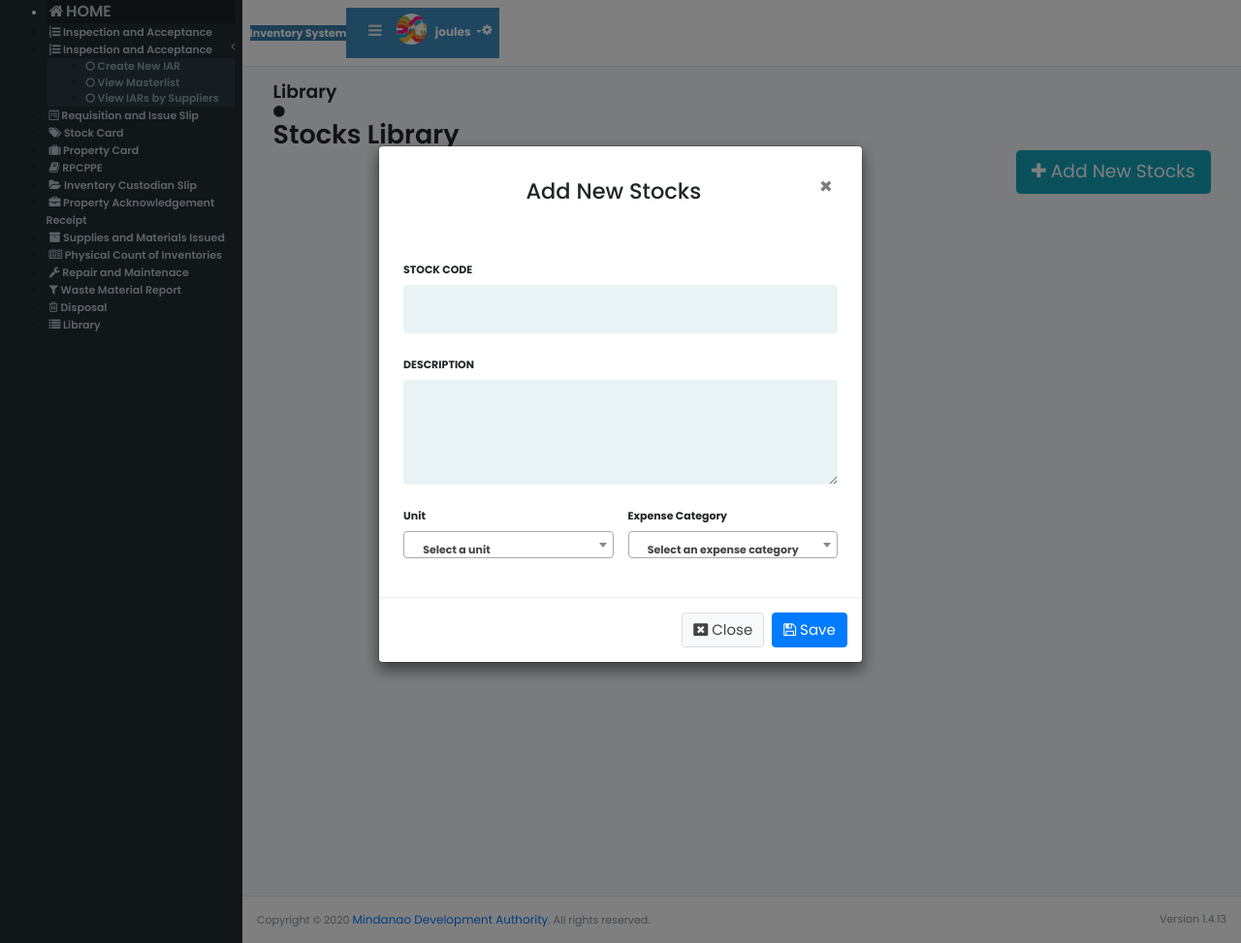
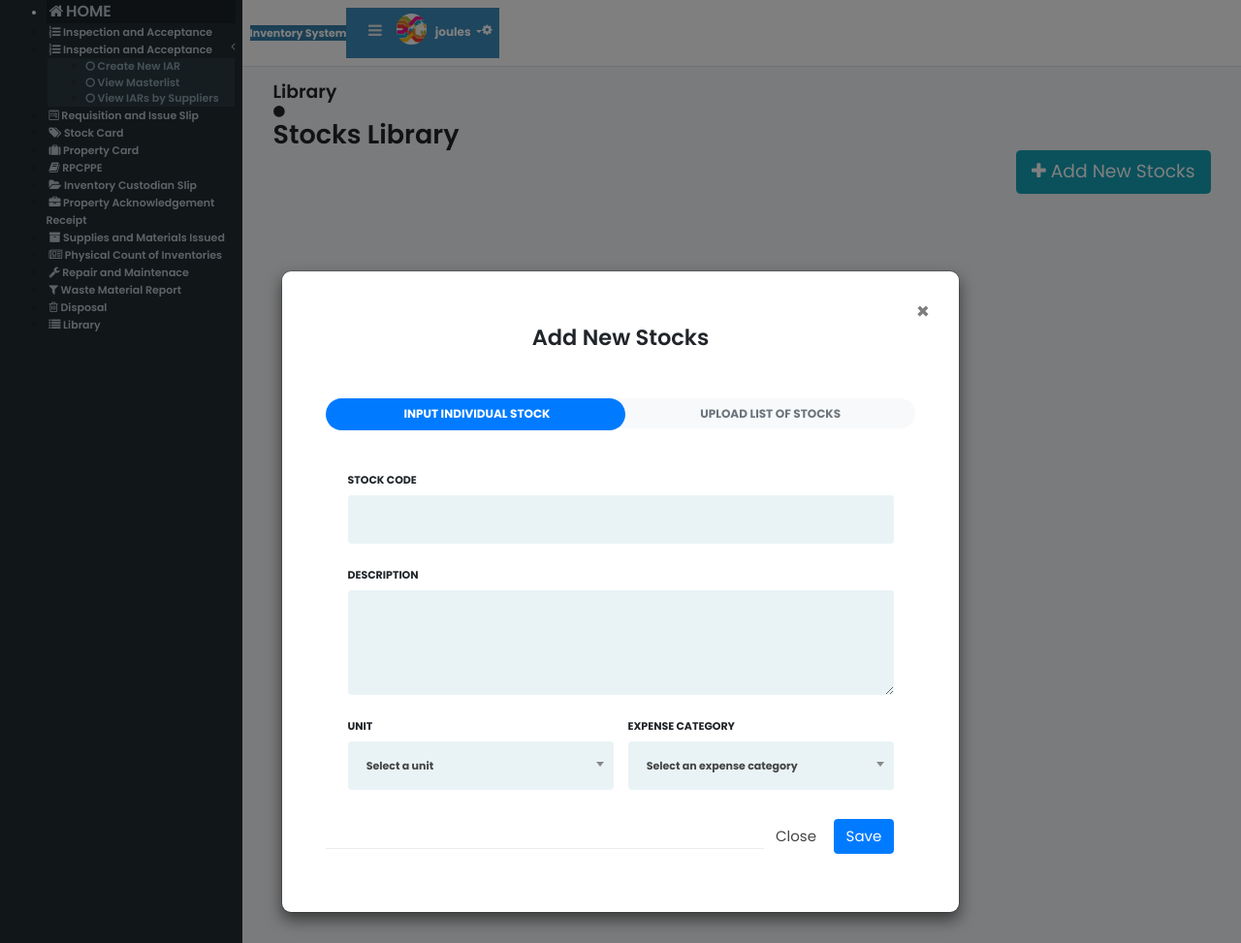
Before and after one commit to camniev/MinDAInventorySystem, a Laravel app: page /library in a window 1280 px wide, after a click on "Add New Stocks". Shown: the whole page at 97% size. Run offline with Laravel 8, Linux system fonts and the light colour scheme; a user stored in the database is signed in; data comes from the database, SQL or seed files in the repository; data that the repository does not hold is empty; style sheets or scripts are compiled from the project's sources; some libraries are stand-ins or nearby versions.

Commit message:
refactor: update library form

```diff
--- a/resources/views/layouts/master.blade.php
+++ b/resources/views/layouts/master.blade.php
@@ -1,4 +1,3 @@
-
 <!DOCTYPE html>
 <html>
 <head>
@@ -11,21 +10,23 @@
 
   <title>Mindanao Development Authority Inventory Management System</title>
 
+    <meta content="width=device-width, initial-scale=1, maximum-scale=1, user-scalable=no" name="viewport">
+
+    <!-- <link rel="stylesheet" type="text/css" href="https://cdnjs.cloudflare.com/ajax/libs/twitter-bootstrap/4.3.1/css/bootstrap.min.css"> -->
+
     <link href="{{ asset('css/app.css') }}" rel="stylesheet">
 
     <link href="{{ asset('css/minda.css') }}" rel="stylesheet">
-
-    <meta content="width=device-width, initial-scale=1, maximum-scale=1, user-scalable=no" name="viewport">
 
     <link rel="stylesheet" href="{{ asset('css/bootstrap.min.css')}}">
 
     <link rel="stylesheet" href="{{ asset('dist/css/adminlte.min.css')}}">
 
     <link rel="stylesheet" href="{{ asset('dist/css/skins/_all-skins.min.css')}}">
+
     <link href="{{ asset('css/iCheck/all.css') }}" rel="stylesheet">
 
-    <link rel="stylesheet"
-        href="https://fonts.googleapis.com/css?family=Source+Sans+Pro:300,400,600,700,300italic,400italic,600italic">
+    <link rel="stylesheet" href="https://fonts.googleapis.com/css?family=Source+Sans+Pro:300,400,600,700,300italic,400italic,600italic">
 
     <link rel="preconnect" href="https://fonts.googleapis.com"><link rel="preconnect" href="https://fonts.gstatic.com" crossorigin><link href="https://fonts.googleapis.com/css2?family=Poppins:wght@200;300;400;500;600;700;800;900&display=swap" rel="stylesheet">
 
@@ -41,6 +42,7 @@
     <script src="https://unpkg.com/sweetalert/dist/sweetalert.min.js"></script>
 
     <script src="https://code.jquery.com/jquery-3.2.1.slim.min.js"></script>
+
     <script src="https://cdnjs.cloudflare.com/ajax/libs/popper.js/1.12.9/umd/popper.min.js"></script>
 
     <script src="https://cdnjs.cloudflare.com/ajax/libs/popper.js/1.12.9/umd/popper.min.js" integrity="sha384-ApNbgh9B+Y1QKtv3Rn7W3mgPxhU9K/ScQsAP7hUibX39j7fakFPskvXusvfa0b4Q" crossorigin="anonymous"></script>
@@ -101,8 +103,12 @@
         text-align: center;
       }
 
+      .modal-content {
+        border-radius: 10px;
+      }
+
       .modal-content h4 {
-        font-weight: 500;
+        font-weight: 600;
       }
 
       .modal-header .close {
@@ -111,11 +117,7 @@
       }
 
       .modal-xl {
-        width: 1140px;
-      }
-
-      .modal-body {
-        padding: 25px 25px 25px 25px;
+        width: 700px;
       }
 
       .modal-body .form-group input[type=text], .modal-body .form-group textarea, .modal-body .form-group select {
@@ -129,10 +131,110 @@
         font-weight: 500;
       }
 
+      .nav-pills .nav-link.active, .nav-pills .show>.nav-link {
+          color: #fff;
+          background-color: #007bff;
+      }
+
+      .nav {
+        display:flex;
+      }
+
+
       /* .modal-body .form-group input[type=text]:focus {
         color: #000;
         font-weight: 500;
       } */
+
+      /* modal select */
+
+      .select2-container--default .select2-selection--single {
+        background-color: #e9f3f5;
+        /* border: 1px solid #aaa; */
+        /* border-radius: 4px; */
+        border: 0px;
+      }
+
+      /* select textbox size */
+      .select2-container .select2-selection--single {
+        box-sizing: border-box;
+        cursor: pointer;
+        display: block;
+        height: 0px;
+        padding-top: 14px;
+        padding-bottom: 36px;
+        user-select: none;
+        -webkit-user-select: none;
+      }
+
+
+      /* select text line height */
+      /* .select2-container--default .select2-selection--single .select2-selection__rendered {
+          color: #444;
+          line-height: 0px;
+      } */
+
+      .select2-container--default .select2-selection--single .select2-selection__rendered {
+        color: #444;
+        line-height: 28px;
+      }
+
+
+      /* select arrow */
+      .select2-container--default .select2-selection--single .select2-selection__arrow {
+        height: 26px;
+        position: absolute;
+        top: 14px;
+        right: 4px;
+        width: 20px;
+      }
+
+      .select2-container--default .select2-selection--single .select2-selection__arrow {
+        height: 26px;
+        position: absolute;
+        top: 10px;
+        right: 4px;
+        width: 20px;
+      }
+
+      /* end modal select */
+
+      /* Rounded tabs */
+
+    @media (min-width: 576px) {
+      .rounded-nav {
+        border-radius: 50rem !important;
+      }
+    }
+
+    @media (min-width: 576px) {
+      .rounded-nav .nav-link {
+        border-radius: 50rem !important;
+      }
+    }
+
+    /* With arrow tabs */
+
+    .with-arrow .nav-link.active {
+      position: relative;
+    }
+
+    .with-arrow .nav-link.active::after {
+      content: '';
+      border-left: 6px solid transparent;
+      border-right: 6px solid transparent;
+      border-top: 6px solid #2b90d9;
+      position: absolute;
+      bottom: -6px;
+      left: 50%;
+      transform: translateX(-50%);
+      display: block;
+    }
+
+    .btn-blank {
+      color: #444;
+      border-color: 0px;
+    }
 
      </style>
 
--- a/resources/views/stocklibrary/library-list.blade.php
+++ b/resources/views/stocklibrary/library-list.blade.php
@@ -160,31 +160,42 @@
 
 <!-- new modal for adding stocks -->
 <div id="addStocksModal" class="modal fade modal-default" role="dialog">
-      <div class="modal-dialog">
-
+	<div class="modal-dialog modal-xl modal-dialog-centered">
 		<!-- Modal content-->
 		<div class="modal-content">
 			<div class="modal-header">
 				<button type="button" class="close" data-dismiss="modal">&times;</button>
-            <h4 class="modal-title">Add New Stocks</h4>
+				<h4 class="modal-title mt-4">Add New Stocks</h4>
 			</div>
-          <form>
-          <div class="modal-body">
+			<div class="modal-body px-5">
+				<!-- Rounded tabs -->
+				<ul id="myTab" role="tablist" class="nav nav-tabs nav-pills flex-column flex-sm-row text-center bg-light border-0 rounded-nav">
+					<li class="nav-item flex-sm-fill">
+						<a id="encode_ind_stocks_tab" data-toggle="tab" href="#encode_ind_stocks" role="tab" aria-controls="encode_ind_stocks" aria-selected="true" class="nav-link border-0 text-uppercase font-weight-bold active"> <span class="fa fa-pen"></span> Input Individual Stock</a>
+					</li>
+					<li class="nav-item flex-sm-fill">
+						<a id="upload_excel_stocks_tab" data-toggle="tab" href="#upload_excel_stocks" role="tab" aria-controls="upload_excel_stocks" aria-selected="false" class="nav-link border-0 text-uppercase font-weight-bold">Upload List of Stocks</a>
+					</li>
+				</ul>
+				<div id="myTabContent" class="tab-content">
+					<div id="encode_ind_stocks" role="tabpanel" aria-labelledby="encode_ind_stocks_tab" class="tab-pane fade px-4 py-5 show active">
 						<div class="form-group">
 							<label for="firstName">STOCK CODE</label>
 							<input type="text" class="form-control" name="stock_code" id="stock_code">
 						</div>
+
 						<!-- textarea -->
 						<div class="form-group">
 							<label>DESCRIPTION</label>
 							<textarea class="form-control" rows="3" name="description" id="description"></textarea>
 						</div>
+
 						<div class="row">
 							<div class="col-md-6">
 								<div class="form-group">
-							<label>Unit</label>
+									<label>UNIT</label>
 									<select class="form-control select2" style="width: 100%;">
-								<option selected="selected">Select a unit</option>
+										<option value="" selected disabled>Select a unit</option>
 										<option>ream</option>
 										<option>piece</option>
 										<option>set</option>
@@ -195,9 +206,9 @@
 							</div>
 							<div class="col-md-6">
 								<div class="form-group">
-							<label>Expense Category</label>
+									<label>EXPENSE CATEGORY</label>
 									<select class="form-control select2" style="width: 100%;">
-								<option selected="selected">Select an expense category</option>
+										<option value="" selected disabled>Select an expense category</option>
 										<option>Office Supplies</option>
 										<option>ICT Supplies</option>
 										<option>Other Supplies Inventory</option>
@@ -206,15 +217,24 @@
 								</div>
 							</div>
 						</div>
-
-
-
+						<!-- form buttons -->
+						<div class="mt-3 mb-5 pull-right">
+							<button type="button" class="btn btn-blank mr-1" data-dismiss="modal"> Close</button>
+							<button type="submit" class="btn btn-primary"> Save</button>
+						</div>
+						<!-- end form buttons -->
+					</div>
+					<div id="upload_excel_stocks" role="tabpanel" aria-labelledby="upload_excel_stocks_tab" class="tab-pane fade px-4 py-5">
+						<p class="text-muted">Lsdfsdfsllum dolore eu fugiat nulla pariatur. Excepteur sint occaecat cupidatat non proident, sunt in culpa qui officia deserunt mollit anim id est laborum.</p>
+						<p class="text-muted mb-0">Lorem ipsum dolor sit amet, consectetur adipisicing elit, sed do eiusmod tempor incididunt ut labore et dolore magna aliqua. Ut enim ad minim veniam, quis nostrud exercitation ullamco laboris nisi ut aliquip ex ea commodo consequat. Duis aute
+						irure dolor in reprehenderit in voluptate velit esse cillum dolore eu fugiat nulla pariatur. Excepteur sint occaecat cupidatat non proident, sunt in culpa qui officia deserunt mollit anim id est laborum.</p>
+					</div>
+					<!-- End rounded tabs -->
 				</div>
 			<div class="modal-footer">
-            <button type="button" class="btn btn-default pull-left" data-dismiss="modal"><i class="fa fa-window-close"></i> Close</button>
-            <button type="submit" class="btn btn-primary"><i class="fa fa-floppy-o"></i> Save</button>
+				<!-- <button type="button" class="btn btn-default pull-left" data-dismiss="modal"><i class="fa fa-window-close"></i> Close</button>
+				<button type="submit" class="btn btn-primary"><i class="fa fa-floppy-o"></i> Save</button> -->
 			</div>
-		</form>
 		</div>
 	</div>
 </div>
```
Lines whose indentation alone changed are shown as unchanged.
